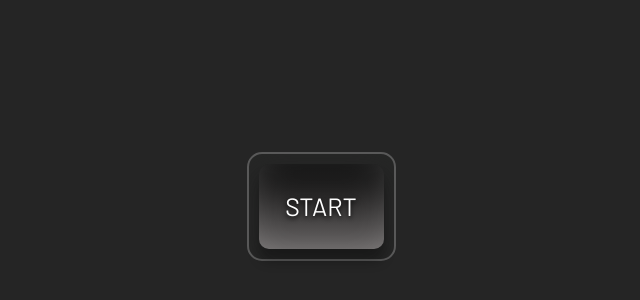
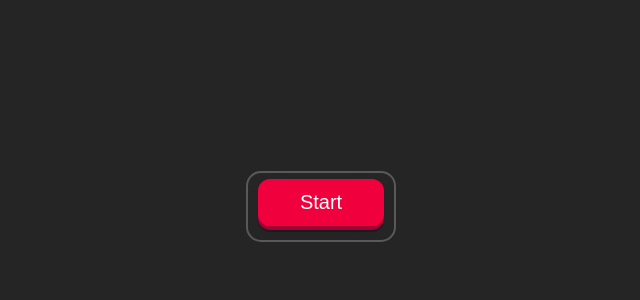
Before and after one commit to AhhadQamar/20-JavaScript-Projects, a plain HTML site: page picture-in-picture/index.html in a window 1280 px wide. Shown: the part 194-494 px from the top of the page, without its empty margins (319-959 px from the left). Drawn offline with Linux system fonts and the light colour scheme.

Commit message:
changed the button

```diff
--- a/picture-in-picture/index.html
+++ b/picture-in-picture/index.html
@@ -10,9 +10,15 @@
     <!-- Video -->
      <video id="video" controls height="360" width="640" hidden></video>
      <!-- Button -->
-      <div class="button-container">
-        <button id="button">START</button>
-      </div>
+     <div class="button-container">
+      <button id="button" class="pushable">
+        <span class="shadow"></span>
+        <span class="edge"></span>
+        <span class="front">
+          Start
+        </span>
+      </button>
+    </div>
     <!-- Script -->
     <script src="script.js"></script>
 </body>
--- a/picture-in-picture/style.css
+++ b/picture-in-picture/style.css
@@ -10,31 +10,62 @@ body{
     align-items: center;
     background: rgb(37, 37, 37);
 }
+/* Button */
 .button-container{
     border: 2px solid rgb(89, 89, 89);
     border-radius: 15px;
     padding: 10px;
     box-shadow: inset 0px  10px  50px -25px rgba(40, 42, 40,  0.9);
 }
-button{
+.pushable {
+    position: relative;
+    background: transparent;
+    border: none;
+    padding: 0;
     cursor: pointer;
-    border: 0;
+  }
+  .shadow {
+    position: absolute;
+    top: 0;
+    left: 0;
+    width: 100%;
+    height: 100%;
+    border-radius: 12px;
+    background: hsl(0deg 0% 0% / 0.25);
+    transform: translateY(2px);
+  }
+  .edge {
+    position: absolute;
+    top: 0;
+    left: 0;
+    width: 100%;
+    height: 100%;
+    border-radius: 12px;
+    background: hsl(340deg 100% 32%);
+  }
+  .front {
+    display: block;
+    position: relative;
+    padding: 12px 42px;
+    border-radius: 12px;
+    font-size: 1.25rem;
+    color: white;
+    background: hsl(345deg 100% 47%);
+    transform: translateY(-4px);
+  }
+
+  .pushable:hover .front {
+    transform: translateY(-6px);
+  }
+  .pushable:hover .shadow {
+    transform: translateY(4px);
+  }
+  .pushable:active .front {
+    transform: translateY(-2px);
+  }
+  .pushable:active .shadow {
+    transform: translateY(1px);
+  }
+  .pushable:focus:not(:focus-visible) {
     outline: none;
-    border-radius: 10px;
-    padding: 5px;
-    height: 85px;
-    width: 125px;
-    background: linear-gradient(to top , rgb(105, 102, 102), rgb(0, 0, 0));
-    color: white;
-    font-family: Barlow, sans-serif;
-    font-size: 25px;
-    text-shadow: 0 2px 5px black;
-    box-shadow: inset 0px  10px  50px -25px rgba(255,255,255,0.4), 0 12px 12px 0 rgba(0, 0, 0, 0.3);
-}
-button:hover{
-    background: linear-gradient(to bottom, rgb(0, 0, 0),rgb(113, 113, 113));
-}
-button:active{
-    transform: translateY(3px);
-    box-shadow: inset 0px  5px  25px -18px rgba(255,255,255,0.4), 0 6px 6px 0 rgba(0, 0, 0, 0.3);
-}
+  }
```
